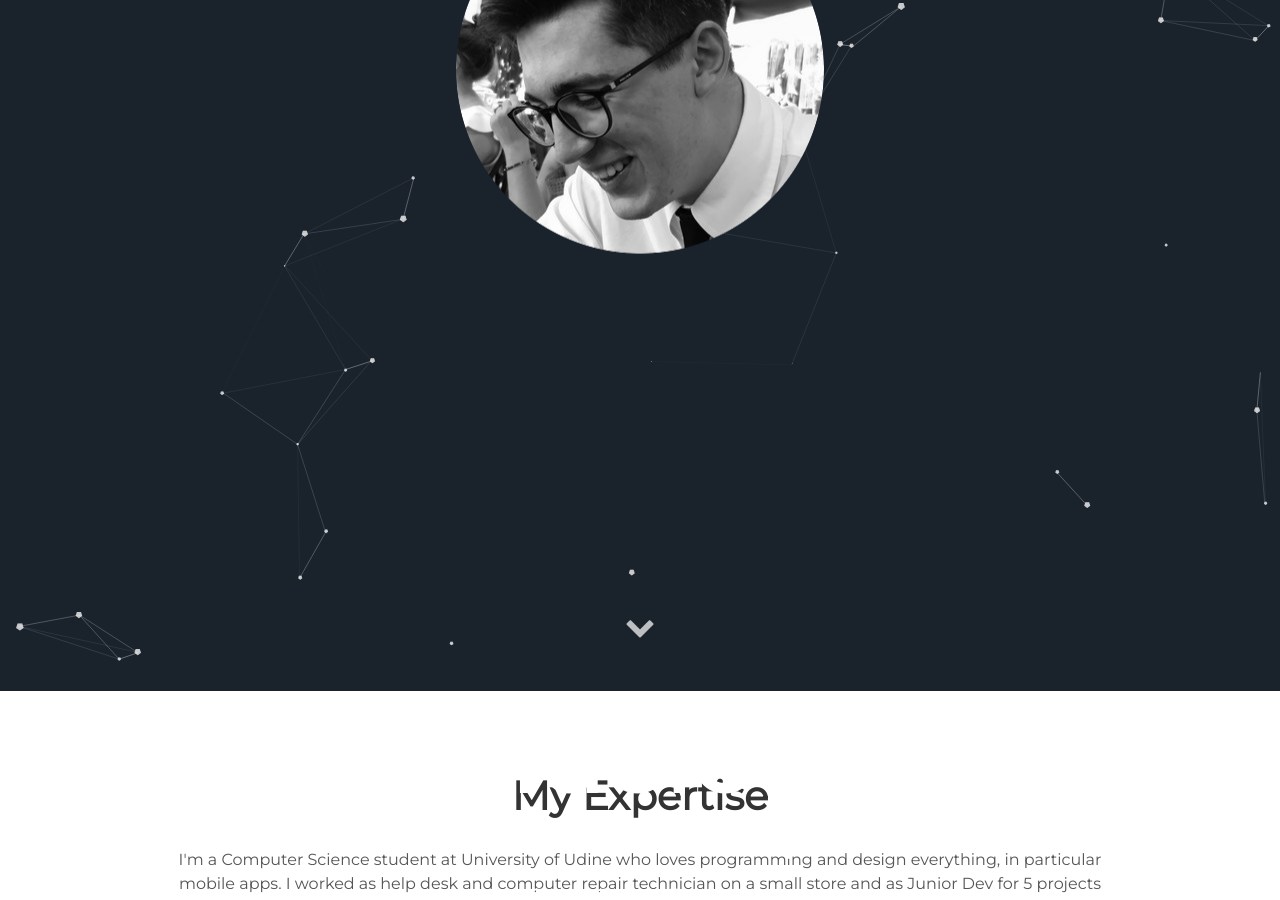
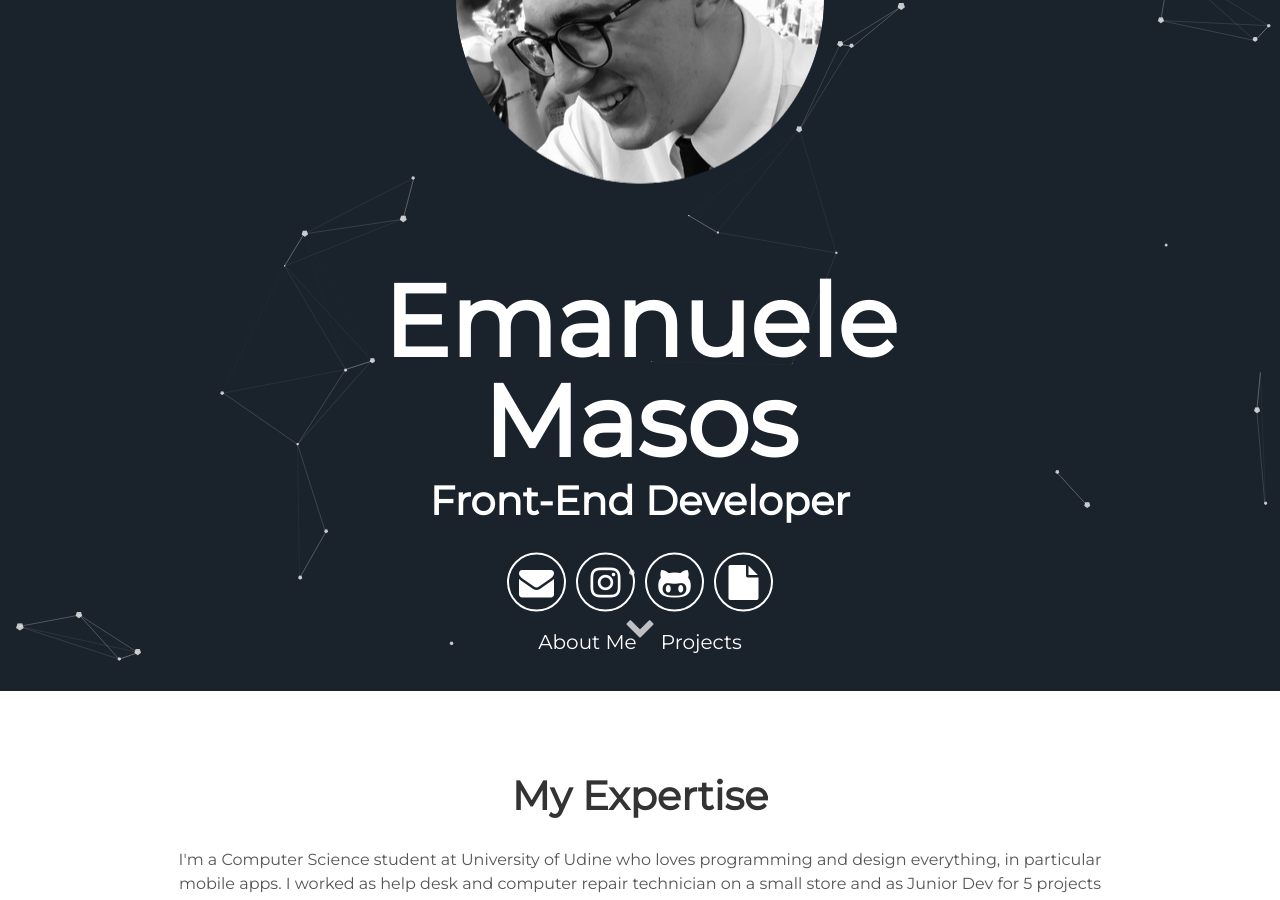
Before and after one commit to ClarkStoro/clarkstoro.github.io, a Jekyll site: the page built from index.html, in a window 1280 px wide and 900 px high, scrolled down 209 px. Built offline with Jekyll 4.4.1, drawn with Linux system fonts in a browser that asks for light colours.

Commit message:
Update header.html

```diff
--- a/_includes/header.html
+++ b/_includes/header.html
@@ -1,12 +1,12 @@
 <div id="particles-js">
   <div class="header">
 
-      <div style="margin:406px">
+      <div style="margin-left:40%, background-color: #fff">
       <img alt="ema" class="photo" src="{{ "/assets/img/EmanueleMaso.png"}}" />
     </div>
 
       <h1>
-        <span class="site-title">{{site.username}}</span>
+        <span class="site-title">{{site.username}}s</span>
         <span class="site-description">{{site.user_title}}</span>
       </h1>
       <div class="header-icons">
```
